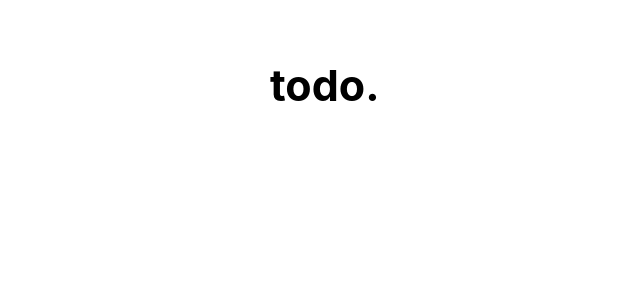
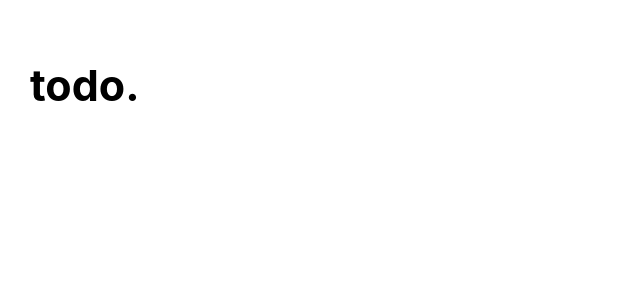
Before and after one commit to codingholt/todo-tauri, a React (Create React App) app: page / in a window 1280 px wide. Shown: the top 300 px of the page, without its empty margins (0-640 px from the left). Built offline with nearby package versions, Linux system fonts and the light colour scheme.

Commit message:
changed styling to width to 90vw not 100vh

```diff
--- a/src/App.css
+++ b/src/App.css
@@ -3,7 +3,7 @@
 }
 .container{
   box-sizing: border-box;
-  width: 100vh;
+  width: 100vw;
   margin: 0 auto;
   padding: 30px;
   height: 100vh;
```
